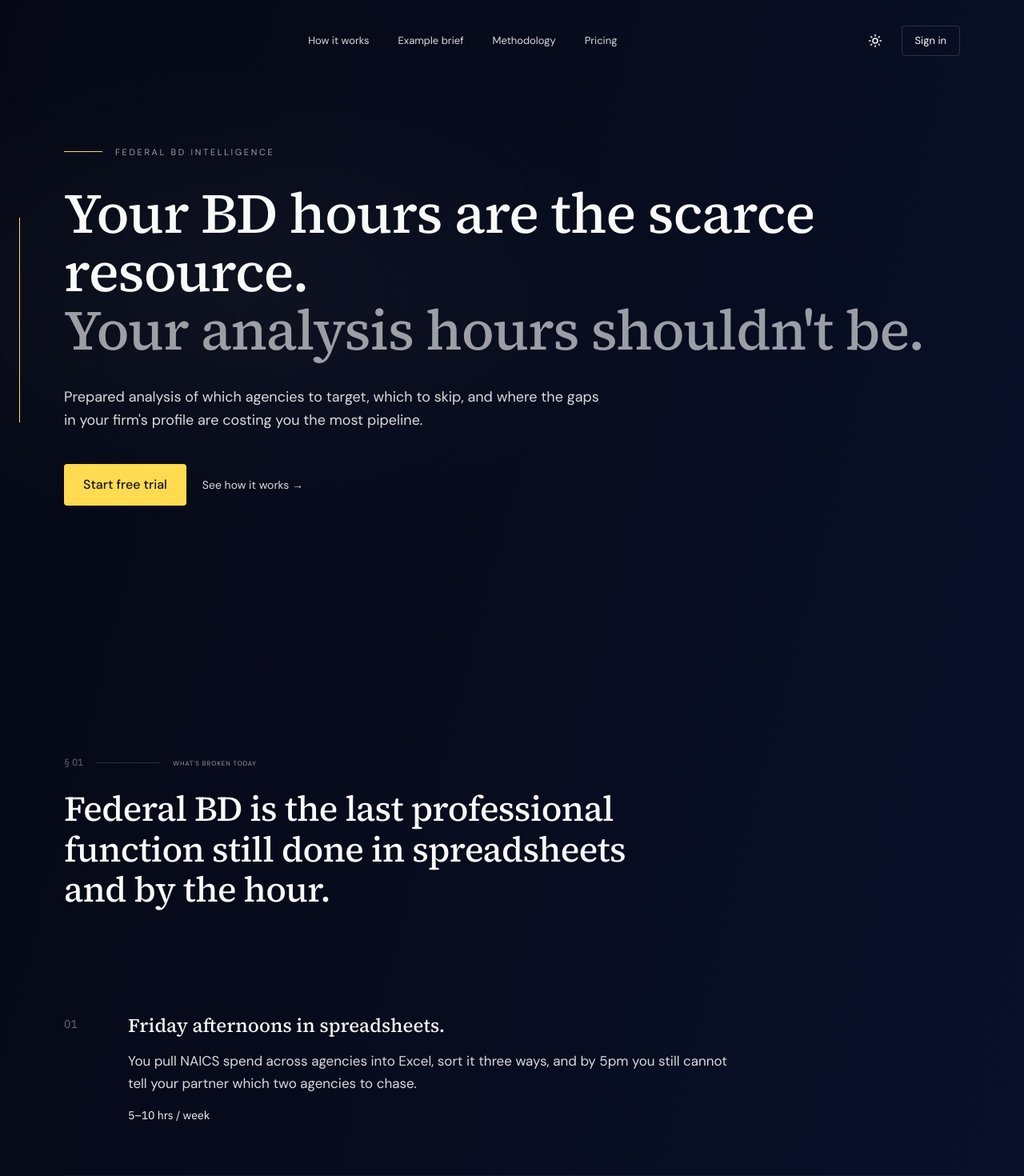
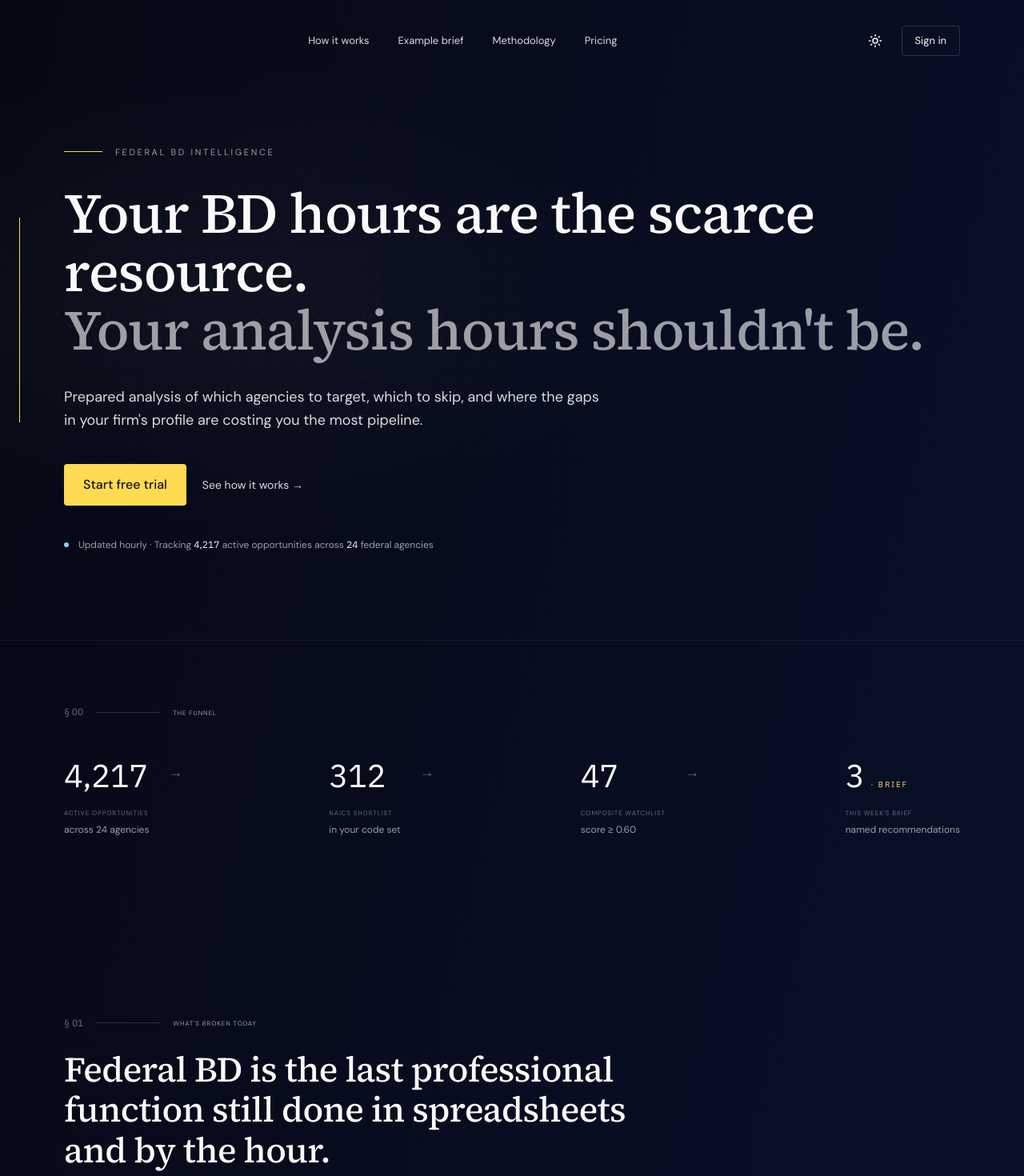
Before and after one commit to extensellc/orlga-figma-website, a React (Vite) app in the folder orla-figma-website/: page / in a window 1280 px wide. Shown: the top 1470 px of the page at 80% size. Built offline with nearby package versions, Linux system fonts and the light colour scheme.

Commit message:
feat: implement hero section updates
Add OpportunityField, status line, and FunnelStrip with animations and typography.

```diff
--- a/orla-figma-website/src/app/App.tsx
+++ b/orla-figma-website/src/app/App.tsx
@@ -1,4 +1,4 @@
-import { Hero } from "./components/hero";
+import { Hero, FunnelStrip } from "./components/hero";
 import { Broken, HowOrlaThinks, ExampleInsight, Trust, Footer } from "./components/sections";
 import { ProgressRail } from "./components/progress-rail";
 
@@ -15,6 +15,7 @@ export default function App() {
       <ProgressRail />
       <main id="main">
         <Hero />
+        <FunnelStrip />
         <Broken />
         <HowOrlaThinks />
         <ExampleInsight />
--- a/orla-figma-website/src/app/components/hero.tsx
+++ b/orla-figma-website/src/app/components/hero.tsx
@@ -30,11 +30,31 @@ function useTheme() {
   return { theme, toggleTheme };
 }
 
+function OpportunityField() {
+  return (
+    <div
+      aria-hidden
+      className="pointer-events-none absolute inset-0"
+      style={{
+        backgroundImage:
+          "radial-gradient(circle, rgba(255,255,255,0.05) 1px, transparent 1px)",
+        backgroundSize: "16px 16px",
+        backgroundPosition: "0 0",
+        maskImage:
+          "radial-gradient(ellipse 70% 50% at 30% 50%, black 30%, transparent 75%)",
+        WebkitMaskImage:
+          "radial-gradient(ellipse 70% 50% at 30% 50%, black 30%, transparent 75%)",
+      }}
+    />
+  );
+}
+
 export function Hero() {
   const { theme, toggleTheme } = useTheme();
 
   return (
     <section className="relative min-h-screen px-6 md:px-12 lg:px-20 pt-8 pb-20 overflow-hidden">
+      <OpportunityField />
       <div
         aria-hidden
         className="pointer-events-none absolute inset-0"
@@ -111,8 +131,88 @@ export function Hero() {
               See how it works →
             </a>
           </div>
+          <div className="mt-10 flex items-center gap-3 text-[12px] text-tertiary">
+            <span className="relative inline-block w-1.5 h-1.5 rounded-full" style={{ background: "var(--signal-rules)" }}>
+              <span className="absolute inset-0 rounded-full animate-ping" style={{ background: "var(--signal-rules)", opacity: 0.5 }} />
+            </span>
+            <span>
+              Updated hourly · Tracking <span className="nums">4,217</span> active opportunities across <span className="nums">24</span> federal agencies
+            </span>
+          </div>
         </motion.div>
       </div>
     </section>
   );
 }
+
+const FUNNEL_STAGES = [
+  { label: "Active opportunities", n: "4,217", sub: "across 24 agencies" },
+  { label: "NAICS shortlist",      n: "312",   sub: "in your code set" },
+  { label: "Composite watchlist",  n: "47",    sub: "score ≥ 0.60" },
+  { label: "This week's brief",    n: "3",     sub: "named recommendations" },
+];
+
+export function FunnelStrip() {
+  return (
+    <section
+      className="px-6 md:px-12 lg:px-20 py-16 md:py-20"
+      style={{ borderTop: "1px solid var(--border-subtle)" }}
+    >
+      <motion.div
+        initial={{ opacity: 0, y: 30 }}
+        whileInView={{ opacity: 1, y: 0 }}
+        viewport={{ once: true, margin: "-100px" }}
+        transition={{ duration: 1.0, ease: [0.2, 0.7, 0.2, 1] }}
+      >
+        <div className="flex items-center gap-4 mb-10">
+          <div className="nums text-[12px] text-quaternary">§ 00</div>
+          <div className="h-px flex-1 max-w-20" style={{ background: "var(--border-strong)" }} />
+          <div className="text-[11px] tracking-[0.24em] uppercase text-tertiary smallcaps">
+            The funnel
+          </div>
+        </div>
+
+        <div className="grid grid-cols-2 md:flex md:justify-between gap-y-10 gap-x-6">
+          {FUNNEL_STAGES.map((stage, i) => (
+            <motion.div
+              key={stage.label}
+              className="flex items-start gap-4 md:gap-6"
+              initial={{ opacity: 0, y: 20 }}
+              whileInView={{ opacity: 1, y: 0 }}
+              viewport={{ once: true }}
+              transition={{ duration: 0.6, delay: i * 0.15, ease: [0.2, 0.7, 0.2, 1] }}
+            >
+              <div className="flex flex-col">
+                <div className="flex items-baseline gap-2">
+                  <span
+                    className="nums text-primary"
+                    style={{ fontSize: "2.5rem", letterSpacing: "-0.01em" }}
+                  >
+                    {stage.n}
+                  </span>
+                  {i === FUNNEL_STAGES.length - 1 && (
+                    <span
+                      className="nums text-[10px] uppercase tracking-[0.18em]"
+                      style={{ color: "var(--gold-cta)" }}
+                    >
+                      · brief
+                    </span>
+                  )}
+                </div>
+                <div className="text-[11px] uppercase tracking-[0.22em] text-quaternary smallcaps mt-2">
+                  {stage.label}
+                </div>
+                <div className="text-[12px] text-tertiary mt-1">
+                  {stage.sub}
+                </div>
+              </div>
+              {i < FUNNEL_STAGES.length - 1 && (
+                <span className="hidden md:block nums text-[18px] text-quaternary mt-3">→</span>
+              )}
+            </motion.div>
+          ))}
+        </div>
+      </motion.div>
+    </section>
+  );
+}
```
